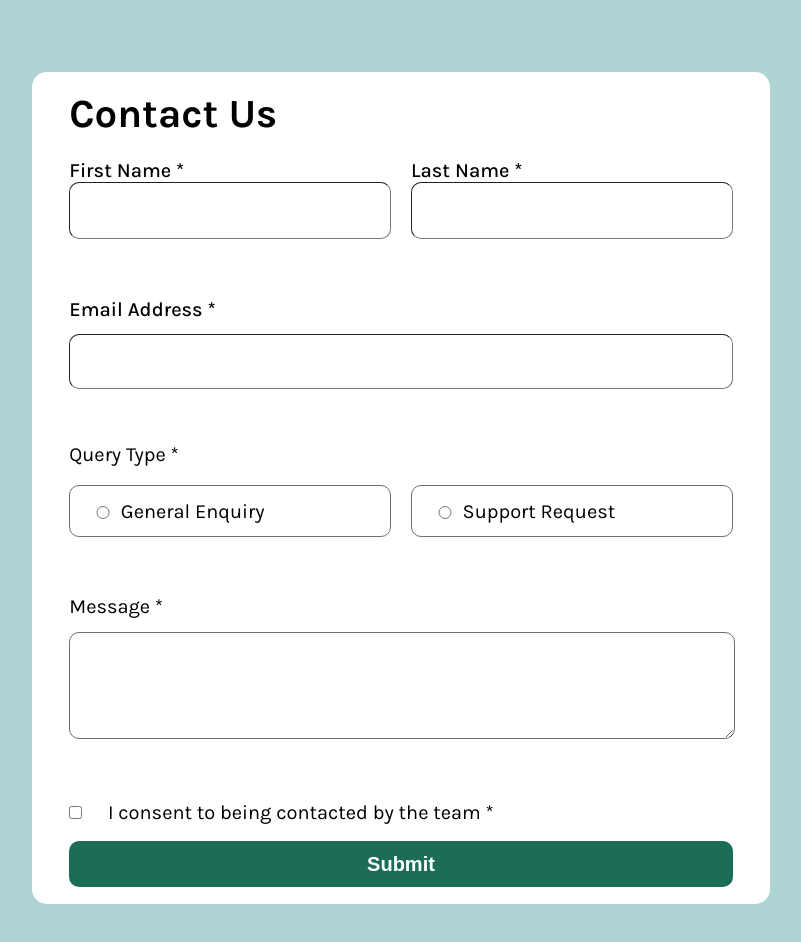
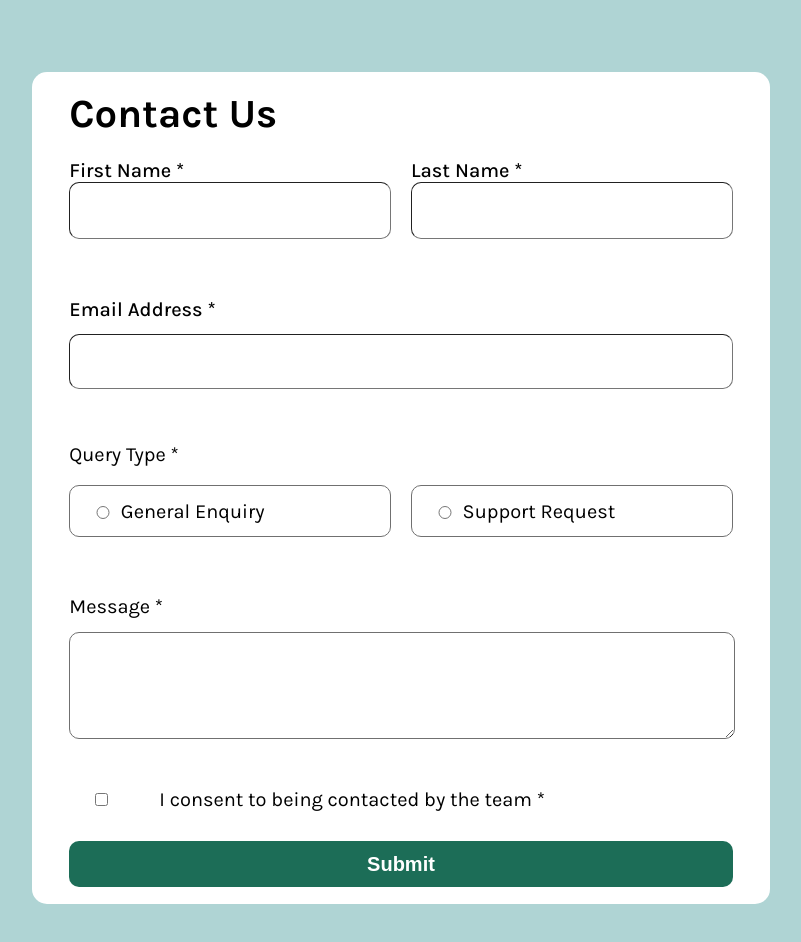
Before and after one commit to BYDINARES/Contact-form, a React (Vite) app: page / in a window 1280 px wide. Shown: the top 942 px of the page, without its empty margins (239-1040 px from the left). Built offline with nearby package versions, Linux system fonts and the light colour scheme.

Commit message:
The final adjustments to the confirmation checkbox

```diff
--- a/src/App.css
+++ b/src/App.css
@@ -15,6 +15,7 @@
   }
   to {
     transform: translate(30%, 0px);
+    opacity: 0;
     visibility: hidden;
   }
 }
@@ -205,8 +206,9 @@ html body #root main form label.label-message .error-containers .active-error {
   visibility: visible;
 }
 html body #root main form label.label-confirmation-button {
-  display: flex;
-  align-items: center;
+  display: grid;
+  grid-template-columns: 10% 90%;
+  grid-template-rows: 50% 50%;
   gap: 4%;
 }
 html body #root main form label.label-confirmation-button input.confirmation-button {
@@ -214,9 +216,19 @@ html body #root main form label.label-confirmation-button input.confirmation-but
   flex-wrap: wrap;
   margin-top: 10%;
   margin-bottom: 10%;
+  grid-row: 1/2;
+  grid-column: 1/2;
+}
+html body #root main form label.label-confirmation-button p.confirmation-text {
+  grid-row: 1/2;
+  grid-column: 2;
+  justify-self: center;
+  align-self: center;
 }
 html body #root main form label.label-confirmation-button .error-containers {
   height: 50%;
+  grid-row: 2;
+  grid-column: 1/3;
   display: flex;
   justify-content: left;
   align-items: center;
@@ -300,7 +312,7 @@ html body #root main dialog.popup button.close-dialog:active {
   animation: increaseAndDeacrese 1s ease;
 }
 html body #root main dialog.popup.fade-out {
-  animation: fadeOut 1s ease;
+  animation: fadeOut 1.3s ease;
 }
 
 @font-face {
@@ -552,8 +564,13 @@ html body #root main dialog.popup.fade-out {
     grid-row: 5/6;
     grid-column: 1/3;
     height: 100%;
-    display: flex;
-    align-items: center;
+  }
+  html body div#root main form label.label-confirmation-button input.confirmation-button {
+    justify-self: center;
+    align-self: center;
+  }
+  html body div#root main form label.label-confirmation-button p.confirmation-text {
+    justify-self: start;
   }
   html body div#root main form label.label-confirmation-button .confirmation-button,
   html body div#root main form label.label-confirmation-button .div.error-containers {
@@ -561,14 +578,13 @@ html body #root main dialog.popup.fade-out {
     width: fit-content;
     height: -moz-fit-content;
     height: fit-content;
-    justify-self: left;
     margin: 0%;
   }
   html body div#root main form label.label-confirmation-button div.error-containers {
     width: -moz-fit-content;
     width: fit-content;
-    justify-self: right;
-    margin-left: auto;
+    width: 100%;
+    grid-column: 2;
   }
   html body div#root main form label.label-confirmation-button div.error-containers p.error {
     width: -moz-fit-content;
--- a/src/App.jsx
+++ b/src/App.jsx
@@ -219,7 +219,9 @@ function App() {
               onBlur={handleBlur}
               required
             />{" "}
-            I consent to being contacted by the team *
+            <p className="confirmation-text">
+              I consent to being contacted by the team *
+            </p>
             <div className="error-containers">
               <p
                 className={errors["users-approval"] ? "active-error" : "error"}
--- a/src/SCSS/App.scss
+++ b/src/SCSS/App.scss
@@ -19,6 +19,7 @@
   }
   to {
     transform: translate(30%, 0px);
+    opacity: 0;
     visibility: hidden;
   }
 }
@@ -239,8 +240,9 @@ html {
 
           //The confirmation checkbox
           label.label-confirmation-button {
-            display: flex;
-            align-items: center;
+            display: grid;
+            grid-template-columns: 10% 90%;
+            grid-template-rows: 50% 50%;
             gap: 4%;
 
             input.confirmation-button {
@@ -248,11 +250,21 @@ html {
               flex-wrap: wrap;
               margin-top: 10%;
               margin-bottom: 10%;
+              grid-row: 1/2;
+              grid-column: 1/2;
+            }
+            p.confirmation-text {
+              grid-row: 1/2;
+              grid-column: 2;
+              justify-self: center;
+              align-self: center;
             }
             //The error container
             .error-containers {
               //Thy this in every label and the radios
               height: 50%;
+              grid-row: 2;
+              grid-column: 1/3;
               display: flex;
               justify-content: left;
               align-items: center;
@@ -347,7 +359,7 @@ html {
           }
           //ANIMATION FOR WHEN THE BUTTON GETS CLICKED
           &.fade-out {
-            animation: fadeOut 1s ease;
+            animation: fadeOut 1.3s ease;
           }
         }
       }
--- a/src/SCSS/_mediaQueries.scss
+++ b/src/SCSS/_mediaQueries.scss
@@ -261,19 +261,26 @@
               grid-row: 5/6;
               grid-column: 1/3;
               height: 100%;
-              display: flex;
-              align-items: center;
+              input.confirmation-button {
+                justify-self: center;
+                align-self: center;
+              }
+
+              p.confirmation-text {
+                justify-self: start;
+              }
+
               .confirmation-button,
               .div.error-containers {
                 width: fit-content;
                 height: fit-content;
-                justify-self: left;
                 margin: 0%;
               }
               div.error-containers {
                 width: fit-content;
-                justify-self: right;
-                margin-left: auto;
+                width: 100%;
+                grid-column: 2;
+
                 p.error {
                   width: fit-content;
                   font-size: 1rem;
--- a/src/popup.jsx
+++ b/src/popup.jsx
@@ -3,9 +3,6 @@ import IconSuccess from "./icons/icon-success-check.svg";
 
 export default function Popup(props) {
   const dialogRef = useRef();
-
-  //The dialog itself
-  const dialogElement = document.getElementsByClassName("popup");
 
   useEffect(() => {
     if (props.isOpen && dialogRef.current) {
@@ -13,14 +10,16 @@ export default function Popup(props) {
     }
   }, [props.isOpen]);
 
-  //================================== THIS NEEDS TO BE FIXED (THE A.add PART)
   const handleClose = () => {
+    const dialogElement = dialogRef.current;
+    if (!dialogElement) return; // Prevent undefined errors
+
     dialogElement.classList.add("fade-out");
 
     setTimeout(() => {
-      if (dialogRef.current) dialogRef.current.close();
+      dialogElement.close();
       if (props.onClose) props.onClose();
-      dialogElement.classList.add("popup");
+      dialogElement.classList.remove("fade-out");
     }, 1000);
   };
 
```
Also changed, not shown: 1 other file (tests, documents, lock files or other folders).
